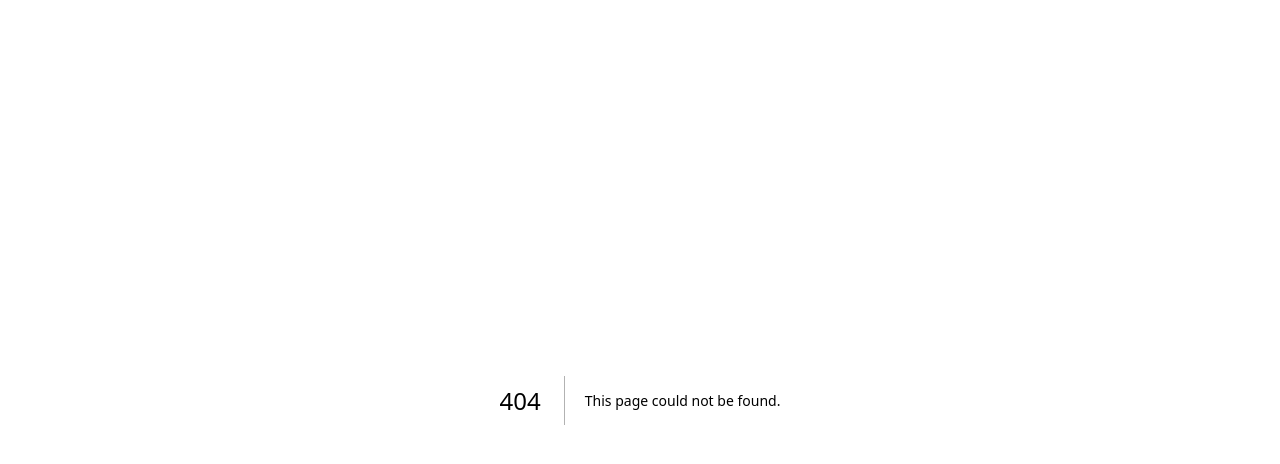
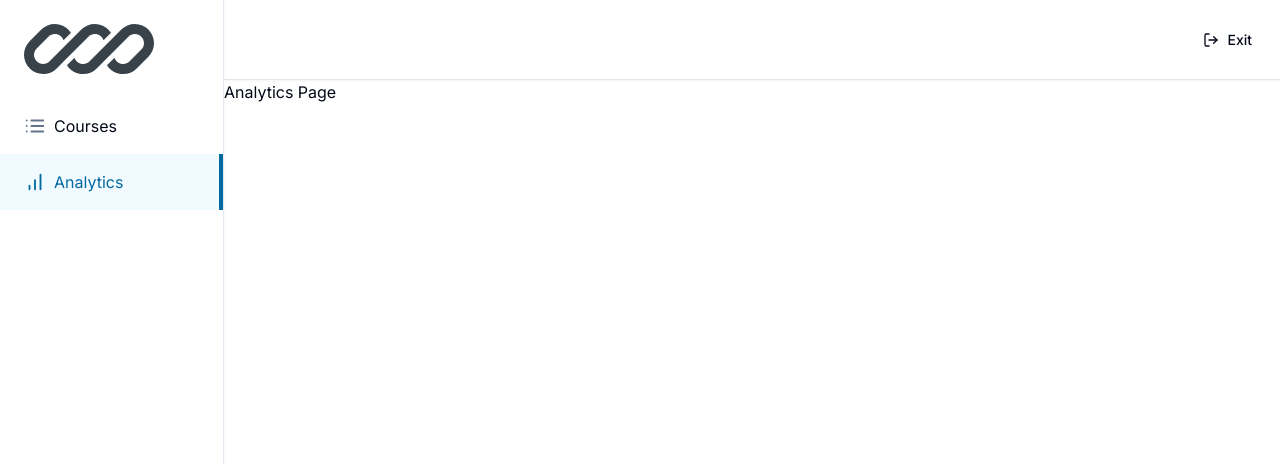
Before and after one commit to shashwatw/LMS_v1, a Next.js app: page /teacher/analytics in a window 1280 px wide. Before the commit this address had no page. Shown: the top 464 px of the page. Built offline with nearby package versions, Linux system fonts and the light colour scheme.

Commit message:
Dynamic Layout

```diff
--- /dev/null
+++ b/app/(dashboard)/(routes)/teacher/analytics/page.tsx
@@ -0,0 +1,5 @@
+const AnalyticsPage = () => {
+  return <div>Analytics Page</div>;
+};
+
+export default AnalyticsPage;
--- /dev/null
+++ b/app/(dashboard)/(routes)/teacher/courses/page.tsx
@@ -0,0 +1,5 @@
+const CoursesPage = () => {
+  return <div>CoursesPage</div>;
+};
+
+export default CoursesPage;
--- a/app/(dashboard)/_components/Navbar.tsx
+++ b/app/(dashboard)/_components/Navbar.tsx
@@ -1,4 +1,4 @@
-import NavbarRoutes from "@/components/NavbarRoutes";
+import NavbarRoutes from "../../../components/navbar-routes";
 import { MobileSidebar } from "./MobileSidebar";
 
 const Navbar = () => {
--- a/app/(dashboard)/_components/SidebarRoutes.tsx
+++ b/app/(dashboard)/_components/SidebarRoutes.tsx
@@ -1,7 +1,8 @@
 "use client";
 
-import { Layout, Compass } from "lucide-react";
+import { Layout, Compass, List, BarChart } from "lucide-react";
 import { SidebarItem } from "./SidebarItem";
+import { usePathname } from "next/navigation";
 
 const guestRoutes = [
   {
@@ -16,8 +17,25 @@ const guestRoutes = [
   },
 ];
 
+const teacherRoutes = [
+  {
+    icon: List,
+    label: "Courses",
+    href: "/teacher/courses",
+  },
+  {
+    icon: BarChart,
+    label: "Analytics",
+    href: "/teacher/analytics",
+  },
+];
+
 export const SidebarRoutes = () => {
-  const routes = guestRoutes;
+  const pathname = usePathname();
+
+  const isTeacherPage = pathname?.includes("/teacher");
+
+  const routes = isTeacherPage ? teacherRoutes : guestRoutes;
 
   return (
     <div className="flex flex-col w-full">
--- a/app/(dashboard)/layout.tsx
+++ b/app/(dashboard)/layout.tsx
@@ -10,7 +10,7 @@ const DashboardLayout = ({ children }: { children: React.ReactNode }) => {
       <div className="hidden md:flex h-full w-56 flex-col fixed insert-y-0 z-50">
         <Sidebar />
       </div>
-      <main className="md:pl-56 h-full">{children}</main>
+      <main className="md:pl-56 pt-[80px] h-full">{children}</main>
     </div>
   );
 };
--- a/components/NavbarRoutes.tsx
+++ /dev/null
@@ -1,13 +0,0 @@
-"use client";
-
-import { UserButton } from "@clerk/nextjs";
-
-const NavbarRoutes = () => {
-  return (
-    <div className="flex gap-x-2 ml-auto">
-      <UserButton />
-    </div>
-  );
-};
-
-export default NavbarRoutes;
--- /dev/null
+++ b/components/navbar-routes.tsx
@@ -0,0 +1,36 @@
+"use client";
+
+import { UserButton } from "@clerk/nextjs";
+import { usePathname } from "next/navigation";
+import { Button } from "./ui/button";
+import { LogOut } from "lucide-react";
+import Link from "next/link";
+
+const NavbarRoutes = () => {
+  const pathname = usePathname();
+
+  const isTeacherPage = pathname.startsWith("/teacher");
+  const isPlayerPage = pathname.startsWith("/student");
+
+  return (
+    <div className="flex gap-x-2 ml-auto">
+      {isTeacherPage || isPlayerPage ? (
+        <Link href="/">
+          <Button size="sm" variant="ghost">
+            <LogOut className="h-4 w-4 mr-2" />
+            Exit
+          </Button>
+        </Link>
+      ) : (
+        <Link href="/teacher/courses">
+          <Button size="sm" variant="ghost">
+            Teacher Mode
+          </Button>
+        </Link>
+      )}
+      <UserButton afterSignOutUrl="/" />
+    </div>
+  );
+};
+
+export default NavbarRoutes;
```
